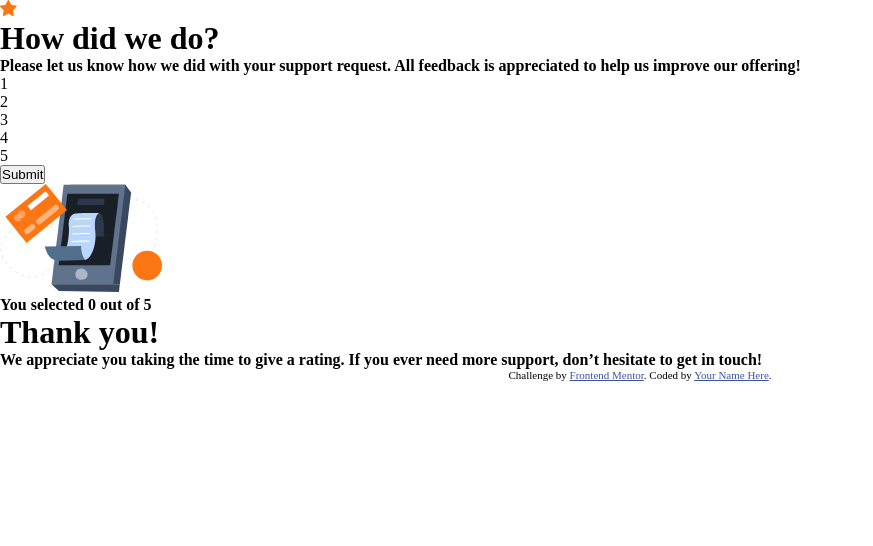
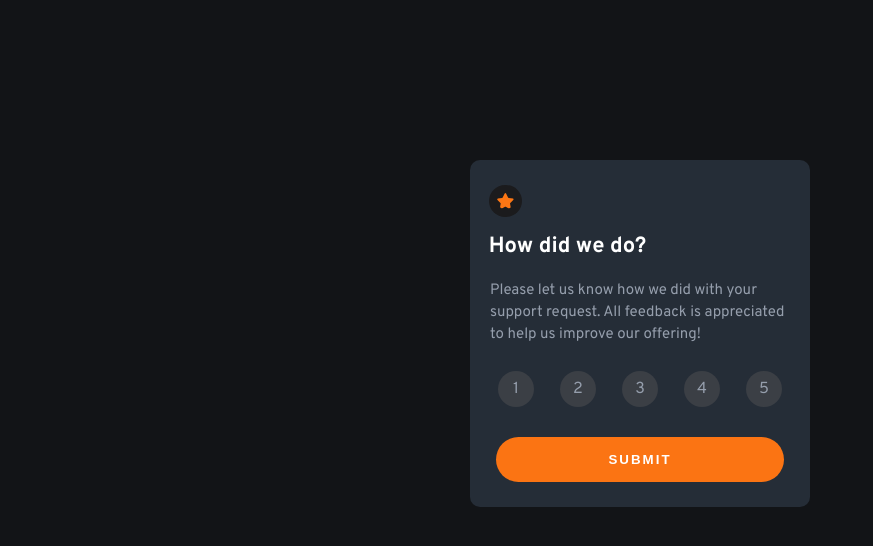
Before and after one commit to itsme-shivamkumar/interactive-rating-component, a plain HTML site: page index.html in a window 1280 px wide. Shown: the whole page, without its empty margins (0-873 px from the left). Drawn offline with Linux system fonts and the light colour scheme.

Commit message:
created html and css code and some bugs needs to resolved in javascript

```diff
--- a/index.html
+++ b/index.html
@@ -9,36 +9,35 @@
   <title>Frontend Mentor | Interactive rating component</title>
 
   <link rel="stylesheet" href="./styles.css" type="text/css">
-</head>
-<body>
+
+  <link rel="preconnect" href="https://fonts.googleapis.com"><link rel="preconnect" href="https://fonts.gstatic.com" crossorigin><link href="https://fonts.googleapis.com/css2?family=Overpass:wght@400;700&display=swap" rel="stylesheet"><body>
   <main>
     <div class="card" id="rating-page">
-      <span><img src="./images/icon-star.svg" alt="star-at-the-top"></span>
-      <h1>How did we do?</h1>
-      <h4>Please let us know how we did with your support request. All feedback is appreciated to help us improve our offering!</h4>
+      <span id="star-span"><img id="star" src="./images/icon-star.svg" alt="star-at-the-top"></span>
+      <p class="b-text">How did we do?</p>
+      <p class="s-text">Please let us know how we did with your support request. All feedback is appreciated to help us improve our offering!</p>
       <ul id="rating-score">
-        <li>1</li>
-        <li>2</li>
-        <li>3</li>
-        <li>4</li>
-        <li>5</li>
+        <li id="s1">1</li>
+        <li id="s2">2</li>
+        <li id="s3">3</li>
+        <li id="s4">4</li>
+        <li id="s5">5</li>
       </ul>
       <button id="submit-btn">Submit</button>
     </div>
     <div class="card" id="thankyou-page">
       <img src="./images/illustration-thank-you.svg">
-      <h4>You selected <span id="selected-score">0</span> out of 5</h4>
-      <h1>Thank you!</h1>
-      <h4>We appreciate you taking the time to give a rating. If you ever need more support, don’t hesitate to get in touch!</h4>
+      <p class="s-text" id="selected-score">You selected 0 out of 5</p>
+      <p class="b-text">Thank you!</p>
+      <p class="s-text">We appreciate you taking the time to give a rating. If you ever need more support, don’t hesitate to get in touch!</p>
 
     </div>
   </main>
 
 
-  <div class="attribution">
-    Challenge by <a href="https://www.frontendmentor.io?ref=challenge" target="_blank">Frontend Mentor</a>.
-    Coded by <a href="#">Your Name Here</a>.
-  </div>
+  <!-- <div class="attribution">
+    Coded by <a href="#">Shivam Kumar Here</a>.
+  </div> -->
 
   <script src="./index.js"></script>
 
--- a/index.js
+++ b/index.js
@@ -0,0 +1,73 @@
+let score=[0,0,0,0,0]
+const displayScreen=document.getElementById("selected-score")
+const flipperty=document.getElementById("thankyou-page")
+const flipperrt=document.getElementById("rating-page")
+
+document.getElementById("s1").addEventListener("click",function(){
+    for(let i=0;i<score.length;i++){
+        score[i]=0
+    }
+    score[0]=1
+    document.getElementById("s1").style.backgroundColor="hsl(25, 97%, 53%)"
+    document.getElementById("s1").style.color="white"
+    console.log("1 is clicked")
+})
+document.getElementById("s2").addEventListener("click",function(){
+    for(let i=0;i<score.length;i++){
+        score[i]=0
+    }
+    score[1]=1
+    document.getElementById("s2").style.backgroundColor="hsl(25, 97%, 53%)"
+    document.getElementById("s2").style.color="white"
+    console.log("2 is clicked")
+})
+document.getElementById("s3").addEventListener("click",function(){
+    for(let i=0;i<score.length;i++){
+        score[i]=0
+    }
+    score[2]=1
+    document.getElementById("s3").style.backgroundColor="hsl(25, 97%, 53%)"
+    document.getElementById("s3").style.color="white"
+    console.log("3 is clicked")
+})
+document.getElementById("s4").addEventListener("click",function(){
+    for(let i=0;i<score.length;i++){
+        score[i]=0
+    }
+    score[3]=1
+    document.getElementById("s4").style.backgroundColor="hsl(25, 97%, 53%)"
+    document.getElementById("s4").style.color="white"
+    console.log("4 is clicked")
+})
+document.getElementById("s5").addEventListener("click",function(){
+    for(let i=0;i<score.length;i++){
+        score[i]=0
+    }
+    score[4]=1
+    document.getElementById("s5").style.backgroundColor="hsl(25, 97%, 53%)"
+    document.getElementById("s5").style.color="white"
+    console.log("5 is clicked")
+})
+document.getElementById("submit-btn").addEventListener("click", function submitted(){
+    let rating = 0
+    for(let i=0;i<score.length;i++){
+        if(score[i]===1){
+            rating=i+1;
+            break;
+        }
+    }
+    console.log(rating)
+    flipperrt.style.display="none"
+    flipperty.style.display="flex"
+    displayScreen.textContent=`You selected ${rating} out of 5`
+
+})
+function corrector(){
+    for(let i=0;i<score.length;i++){
+        if(score[i]===0){
+
+        }
+    }
+    document.querySelector("#thankyou-page").setAttribute("style","background-color:hsl(216, 8%, 25%);color:hsl(217, 12%, 63%);")
+
+}
--- a/styles.css
+++ b/styles.css
@@ -2,6 +2,109 @@
     margin: 0;
     padding: 0;
 }
+body{
+    background-color: hsl(216, 12%, 8%);
+    color: hsl(217, 12%, 63%);
+    display: flex;
+    flex-direction: column;
+    justify-content:center;
+    align-items: center;
+    font-family: 'Overpass', sans-serif;
+    font-style: normal;
+    font-weight: 100;
+    text-align: left;
+}
+p{
+    margin: 10px 5px;
+}
+.s-text{
+    font-size: 15px;
+    line-height: 22px;
+    margin-left:10px;
+}
+.b-text{
+    font-size: 22px;
+    font-weight: 700;
+    color: white;
+    margin-right: 150px;
+    margin-left:5px;
+}
+.card{
+    padding: 10px;
+    margin-top: 20vh;
+    background-color: hsl(213, 19%, 18%);
+    width: 320px;
+    display: flex;
+    flex-direction: column;
+    justify-content: center;
+    align-items: center;
+    border-radius: 10px;
+}
 
+#star{
+    /* background-color: hsl(216, 12%, 54%); medium gray */
+    background-color: hsl(240, 3%, 11%); /*light gray*/
+    padding: 8px;
+    border-radius: 20px;
+}
+#star-span{
+    margin-right: 280px;
+    margin-top: 15px;
+    margin-left: 10px;
+}
+
+ul{
+    display: flex;
+    flex-direction: row;
+    justify-content: space-evenly;
+}
+li{
+    width: 20px;
+    text-align: center;
+    list-style: none;
+    margin:15px 13px;
+    background-color: hsl(216, 8%, 25%);
+    padding: 8px;
+    border-radius: 50px;
+    cursor: pointer;
+}
+li:hover{
+    background-color: hsl(217, 12%, 63%);
+    color:white;
+}
+#submit-btn{
+    width: 90%;
+    padding: 15px;
+    background-color: hsl(25, 97%, 53%);
+    color:white;
+    border: 0;
+    border-radius: 25px;
+    margin:15px 25px;
+    font-weight: 700;
+    text-transform: uppercase;
+    letter-spacing: 2px;
+    cursor: pointer;
+}
+#thankyou-page{
+    display: none;
+}
+#rating-page{
+    display: flex;
+}
+#thankyou-page img{
+    margin:15px 10px;
+}
+#thankyou-page p{
+    margin:12px 10px;
+    text-align: center;
+}
+#thankyou-page #selected-score{
+    color:hsl(25, 97%, 53%);
+    background-color: hsl(216, 8%, 25%);
+    border-radius: 30px;
+    padding: 5px 10px;
+    font-size: smaller;
+
+}
 .attribution { font-size: 11px; text-align: center; }
 .attribution a { color: hsl(228, 45%, 44%); }
```
Also changed, not shown: 1 other file.
